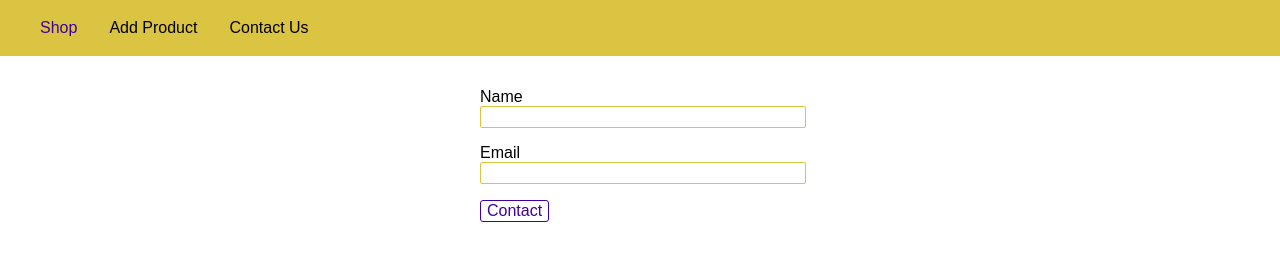
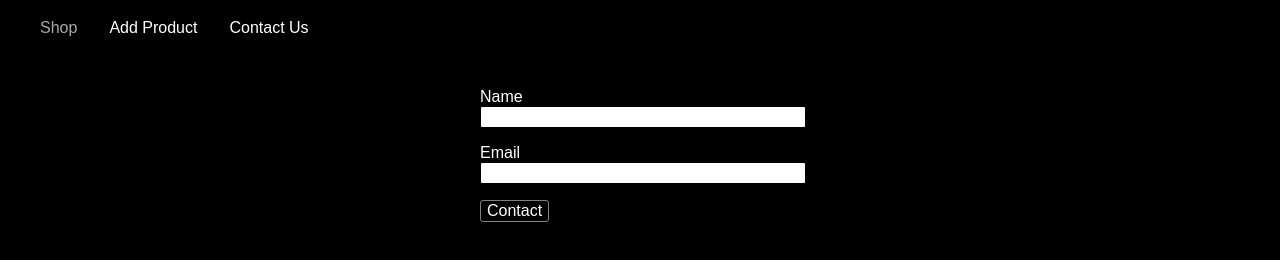
Before and after one commit to himanshp007/serving-html, a website: page views/contact.html in a window 1280 px wide. Shown: the top 260 px of the page. Drawn offline with Linux system fonts and the light colour scheme.

Commit message:
changes made to make the user interface look better

```diff
--- a/public/css/main.css
+++ b/public/css/main.css
@@ -2,6 +2,8 @@ body {
     padding: 0;
     margin: 0;
     font-family: sans-serif;
+    color: white;
+    background-color: black;
 }
 
 main {
@@ -11,7 +13,7 @@ main {
 .main-header {
     width: 100%;
     height: 3.5rem;
-    background-color: #dbc441;
+    background-color:  black;
     padding: 0 1.5rem;
 }
 
@@ -35,13 +37,13 @@ main {
 
 .main-header__item a {
     text-decoration: none;
-    color: black;
+    color: white;
 }
 
 .main-header__item a:hover,
 .main-header__item a:active,
 .main-header__item a.active {
-    color: #3e00a1;
+    color: darkgrey;
 }
 
 .product-form {
@@ -61,33 +63,22 @@ main {
 }
 
 .form-control input {
-    border: 1px solid #dbc441;
+    border: 1px solid black;
     font: inherit;
     border-radius: 2px;
 }
 
 button {
     font: inherit;
-    border: 1px solid #3e00a1;
-    color: #3e00a1;
-    background: white;
+    border: 1px solid grey;
+    color: white;
+    background: black;
     border-radius: 3px;
     cursor: pointer;
 }
 
-#contactbtn {
-    align-items: center;
-    font: inherit;
-    border: 1px solid #3e00a1;
-    color: #3e00a1;
-    background: white;
-    border-radius: 3px;
-    cursor: pointer;
-
-}
-
 button:hover,
 button:active {
-    background-color: #3e00a1;
+    background-color: grey;
     color: white;
 }
```
